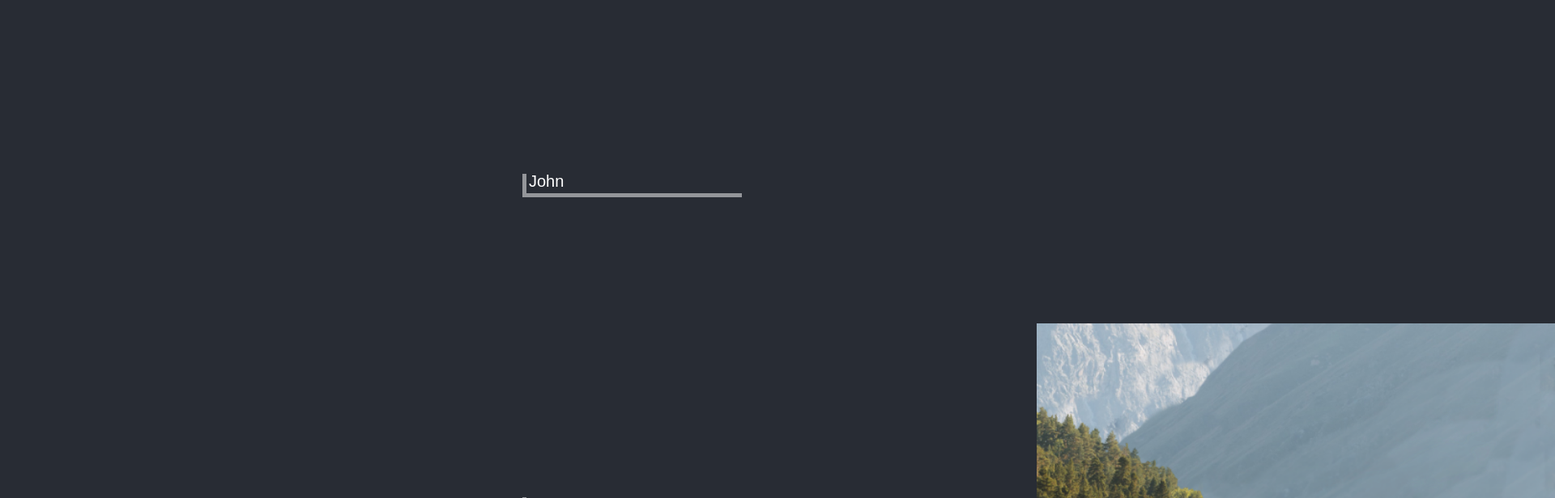
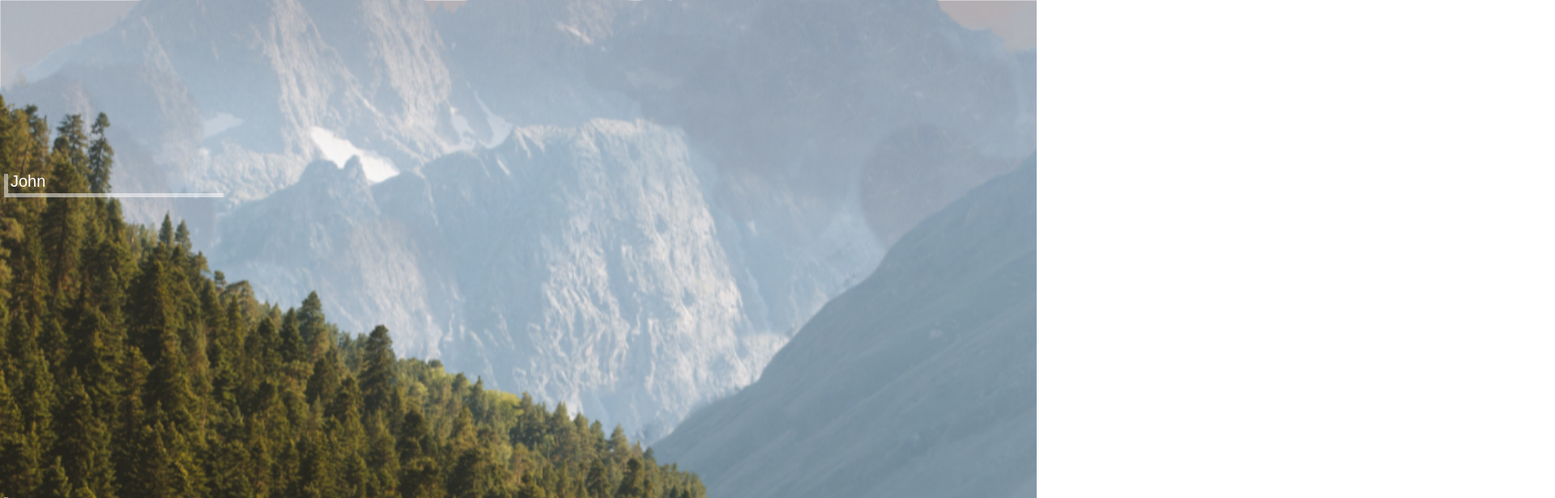
Before and after one commit to MoreSaltMoreLemon/reactor_hackathon, a React (Create React App) app: page / in a window 1280 px wide. Shown: the top 616 px of the page at 81% size, 1920 px wide, since content can reach past the window. Built offline with nearby package versions, Linux system fonts and the light colour scheme.

Commit message:
kinda working parallax

```diff
--- a/src/App.js
+++ b/src/App.js
@@ -2,6 +2,9 @@ import React, { Component } from 'react';
 import './styles/App.css';
 import LoanOffer from './components/LoanOffer'
 import LoanApplication from './components/LoanApplication'
+import { Mountain } from './data/parallaxes'
+import Parallax from './components/Parallax'
+import './styles/Parallax.css'
 
 class App extends Component {
   constructor(props) {
@@ -53,8 +56,11 @@ class App extends Component {
 
     return (
       <div className="App">
-        <header className="App-header">
+        <header className="parallax-container">
+          <Parallax parallax={Mountain} />
+          <div className='content-container'>
            {this.passLoanOffers()}
+           </div>
         </header>
       </div>
     );
--- a/src/components/Layer.js
+++ b/src/components/Layer.js
@@ -1,18 +1,14 @@
 import React, { Component } from 'react'
+import '../styles/Parallax.css'
 
 export default class Layer extends Component {
 
   generateStyle(layer) {
     console.log("LAYER STYLE", layer)
     return {
-      'position': 'absolute',
-      'backgroundImage': `url('${layer.url}')`,
-      'backgroundPosition': 'left bottom',
-      'minHeight': '1000px',
-      'height': '100%',
-      'width': '100vw',
-      'backgroundRepeat': 'no-repeat',
-      'backgroundSize': 'cover'
+      // 'backgroundImage': `url('${layer.url}')`,
+      // 'transform': `translateZ(${layer.depth}px) scale(${layer.scale})`,
+      // 'zIndex': layer.z
     }
   }
 
@@ -20,9 +16,7 @@ export default class Layer extends Component {
 
     const style = this.generateStyle(this.props.layer)
     return (
-      <div style={style}>
-
-      </div>
+      <div className={`parallax-layer layer${this.props.layer.id}`}></div>
     )
   }
 }
--- a/src/components/LoanApplication.js
+++ b/src/components/LoanApplication.js
@@ -1,8 +1,6 @@
 import React, { Component, Fragment } from 'react'
 import '../styles/LoanApplication.css';
 import Fade from 'react-reveal/Fade'
-import { Mountain } from '../data/parallaxes'
-import Parallax from './Parallax'
 
 export default class LoanApplication extends Component {
   constructor(props) {
@@ -64,8 +62,6 @@ export default class LoanApplication extends Component {
 
   render() {
     return (
-      <Fragment>
-        <Parallax parallax={Mountain} />
       <div className="loan-application">
         <form
           onSubmit={this.submitPersonalHandler}>
@@ -202,7 +198,6 @@ export default class LoanApplication extends Component {
         </form>
 
       </div>
-      </Fragment>
     )
   }
 }
--- a/src/components/Parallax.js
+++ b/src/components/Parallax.js
@@ -31,14 +31,14 @@ export default class Parallax extends Component {
     const style = {
       // height: px.pos.height,
       // width: px.pos.width,
-      zIndex: px.pos.zDepth,
+      // zIndex: px.pos.zDepth,
       // top: px.pos.y,
       // left: px.pos.x
     }
     return (
-      <div className='parallax' style={style}>
-        {/* {JSON.stringify(this.props.parallax)} */}
-        {this.renderLayers()}
+      <div className='parallax'>
+          {/* {JSON.stringify(this.props.parallax)} */}
+          {this.renderLayers()}
       </div>
     )
   }
--- a/src/data/parallaxes.js
+++ b/src/data/parallaxes.js
@@ -8,24 +8,32 @@ const Mountain = {
   },
   layers: [
     {
+      id: 4,
       url: '/images/mountainside/mtn_sky.png',
-      depth: .4,
-      'background-position': 0
+      depth: 3,
+      scale: 2,
+      'z': -4
     },
     {
+      id: 3,
       url: '/images/mountainside/mtn_background_mtns.png',
-      depth: .3,
-      'background-position': 0
+      depth: 2.5,
+      scale: 2,
+      'z': -3
     },
     {
+      id: 2,
       url: '/images/mountainside/mtn_foreground_mtns.png',
-      depth: .2,
-      'background-position': 0
+      depth: 1.8,
+      scale: 2,
+      'z': -2
     },
     {
+      id: 1,
       url: '/images/mountainside/mtn_trees.png',
-      depth: .1,
-      'background-position': 0
+      depth: 1.4,
+      scale: 2,
+      'z': -1
     },
   ]
 }
--- a/src/styles/App.css
+++ b/src/styles/App.css
@@ -1,5 +1,5 @@
 body {
-  background-color: #282c34;
+  /* background-color: #282c34; */
   height: 4000px;
 }
 
@@ -10,14 +10,14 @@ body {
 
 
 .App-header {
-  background-color: #282c34;
+  /* background-color: #282c34; */
   min-height: 100vh;
   display: flex;
   flex-direction: column;
   align-items: center;
   justify-content: center;
   font-size: calc(10px + 2vmin);
-  color: white;
+  color: black;
 }
 
 .App-link {
--- a/src/styles/Parallax.css
+++ b/src/styles/Parallax.css
@@ -1,94 +1,69 @@
-$bronze: #130d0a;
-$white: #fff;
-$heroHeight: 800px;
-
-body {
-	padding: 0;
-	margin: 0;
-	background-color: $bronze;
-	font-family: 'Playfair Display', serif;
-	color: $white;
+.parallax-container {/* preserve-3d; */
+  height: 100vh;
+  overflow: hidden;
 }
 
-#hero {
-	height: $heroHeight;
-	overflow: hidden;
-	position: relative;
-}
-#content {
-	background-color: $bronze;
-}
-.layer {
-	background-position: bottom center;
-	background-size: auto;
-	background-repeat: no-repeat;
-	width: 100%;
-	height: $heroHeight;
-	position: fixed;
-	z-index: -1;
+.parallax {
+  perspective: 1px;
+  transform-style: preserve-3d;
+  position: fixed;
+  height: 100vh;
+  overflow-y: scroll;
+  overflow-x: hidden;
+  display: grid;
+  grid-template: 1fr / 1fr;
+  grid-area: 'img';
+  /* z-index: -1; */
+
 }
 
-#hero-mobile {
-	display: none;
-	background: url("https://s3-us-west-2.amazonaws.com/s.cdpn.io/272781/full_illustration.png") no-repeat center bottom / cover;
-	height: 320px;
+.content-container {
+  display: block;
+  position: relative;
+  background-color: white;
+  z-index: 1;
 }
 
-.first-section {
-	padding: 50px 0 20px 0;
-}
-.text-header {
-	font-size: 50px;
-	text-align: center;
-}
-h1 {
-	line-height: 120%;
-	margin-bottom: 30px;
-}
-p {
-	color: #ede0d5;
-	font-size: 18px;
-	line-height: 150%;
+.parallax-layer {
+  position: relative;
+  transform-style: inherit;
+  min-height: 100vh;
+  width: 100vw;
+  box-sizing: border-box;
+  background: 50% 50% / cover;
+  grid-area: img;
 }
 
-#hero, .layer {
-	min-height: 800px;
+.parallax-layer:after {
+  content: "";
+  position: absolute;
+  top: 0;
+  bottom: 0;
+  left: 0;
+  right: 0;
+  background: 50% 50% / cover;
 }
 
-.layer-bg {
-	background-image: url('https://s3-us-west-2.amazonaws.com/s.cdpn.io/272781/ilu_bg.jpg');
+.layer1:after {
+  background-image: url('/images/mountainside/mtn_trees.png');
+  transform: translateZ(-2px) scale(4);
+  z-index: -1;
 }
-.layer-1 {
-	background-image: url('https://s3-us-west-2.amazonaws.com/s.cdpn.io/272781/ilu_03.png
-		');
-		background-position: left bottom;
-		}
-.layer-2 {
-	background-image: url('https://s3-us-west-2.amazonaws.com/s.cdpn.io/272781/ilu_02.png');
+
+.layer2:after {
+  transform: translateZ(-3px) scale(6);
+  background-image: url('/images/mountainside/mtn_foreground_mtns.png');
+  z-index: -2;
 }
-.layer-3 {
-	background-image: url('https://s3-us-west-2.amazonaws.com/s.cdpn.io/272781/ilu_man.png
-		');
-		background-position: right bottom;
-		}
-.layer-4 {
-	background-image: url('https://s3-us-west-2.amazonaws.com/s.cdpn.io/272781/ilu_01.png
-		');
 
-		}
-.layer-overlay {
-	background-image: url('https://s3-us-west-2.amazonaws.com/s.cdpn.io/272781/ilu_overlay.png
-		');
+.layer3:after {
+  background-image: url('/images/mountainside/mtn_background_mtns.png');
+  transform: translateZ(-4px) scale(8);
+  z-index: -3;
+}
 
-		}
-
-
-// Media Queries
-@media only screen and (max-width: 768px) {
-	#hero {
-		display: none;
-	}
-	#hero-mobile {
-		display: block;
-	}
+.layer4:after {
+  background-image: url('/images/mountainside/mtn_sky.png');
+  transform: translateZ(-5px) scale(10);
+  z-index: -4;
 }
```
